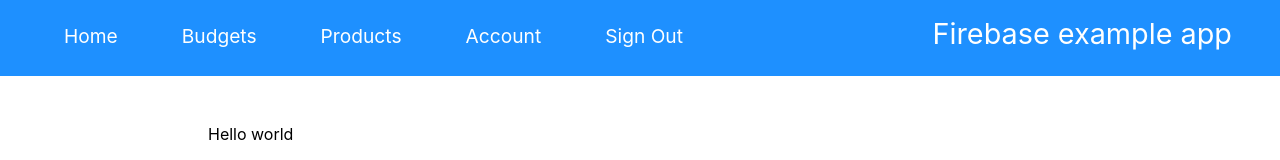
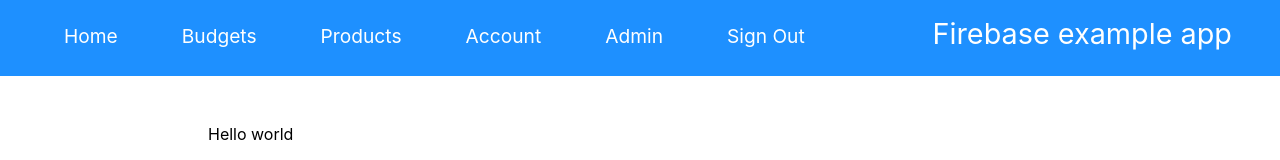
Before and after one commit to desolaser/firebase-react-app, a React (Create React App) app: page / in a window 1280 px wide. Shown: the top 160 px of the page. Built offline with nearby package versions, Linux system fonts and the light colour scheme; no server answers; sample sign-in values are in the browser's storage.

Commit message:
Create admin page and add it to app and header

```diff
--- a/src/App.js
+++ b/src/App.js
@@ -12,6 +12,7 @@ import Login from './pages/login'
 import Register from './pages/register'
 import PasswordReset from './pages/password_reset'
 import PasswordChange from './pages/password_change'
+import Admin from './pages/admin'
 
 function App() {
     return (
@@ -26,6 +27,7 @@ function App() {
                     <PrivateRoute path="/budgets" exact component={Budgets} />
                     <PrivateRoute path="/products" exact component={Products} />
                     <PrivateRoute path="/account" exact component={Account} />
+                    <PrivateRoute path="/admin" exact component={Admin} />
                 </Switch>
             </Router>
         </AuthProvider>
--- a/src/components/header.js
+++ b/src/components/header.js
@@ -37,6 +37,9 @@ const Header = () => {
                                 <NavLink to="/account">Account</NavLink>
                             </NavItem>
                             <NavItem>
+                                <NavLink to="/admin">Admin</NavLink>
+                            </NavItem>
+                            <NavItem>
                                 <SignOutButton />
                             </NavItem>
                         </>
--- /dev/null
+++ b/src/pages/admin.js
@@ -0,0 +1,26 @@
+import React, { useEffect, useState } from 'react'
+import { useFirebase } from '../firebase'
+import Layout from '../components/layout'
+
+const Admin = () => {
+    const firebase = useFirebase()
+
+    const [ users, setUsers ] = useState([])
+    const [ loading, setLoading ] = useState(true)
+
+    useEffect(() => {
+        firebase.users().on('value', snapshot => {
+            setUsers(snapshot.val())
+            setLoading(false)
+        })
+    }, [])
+
+    return (
+        <Layout>
+            <h1>Admin</h1>
+
+        </Layout>
+    )
+}
+
+export default Admin
```
